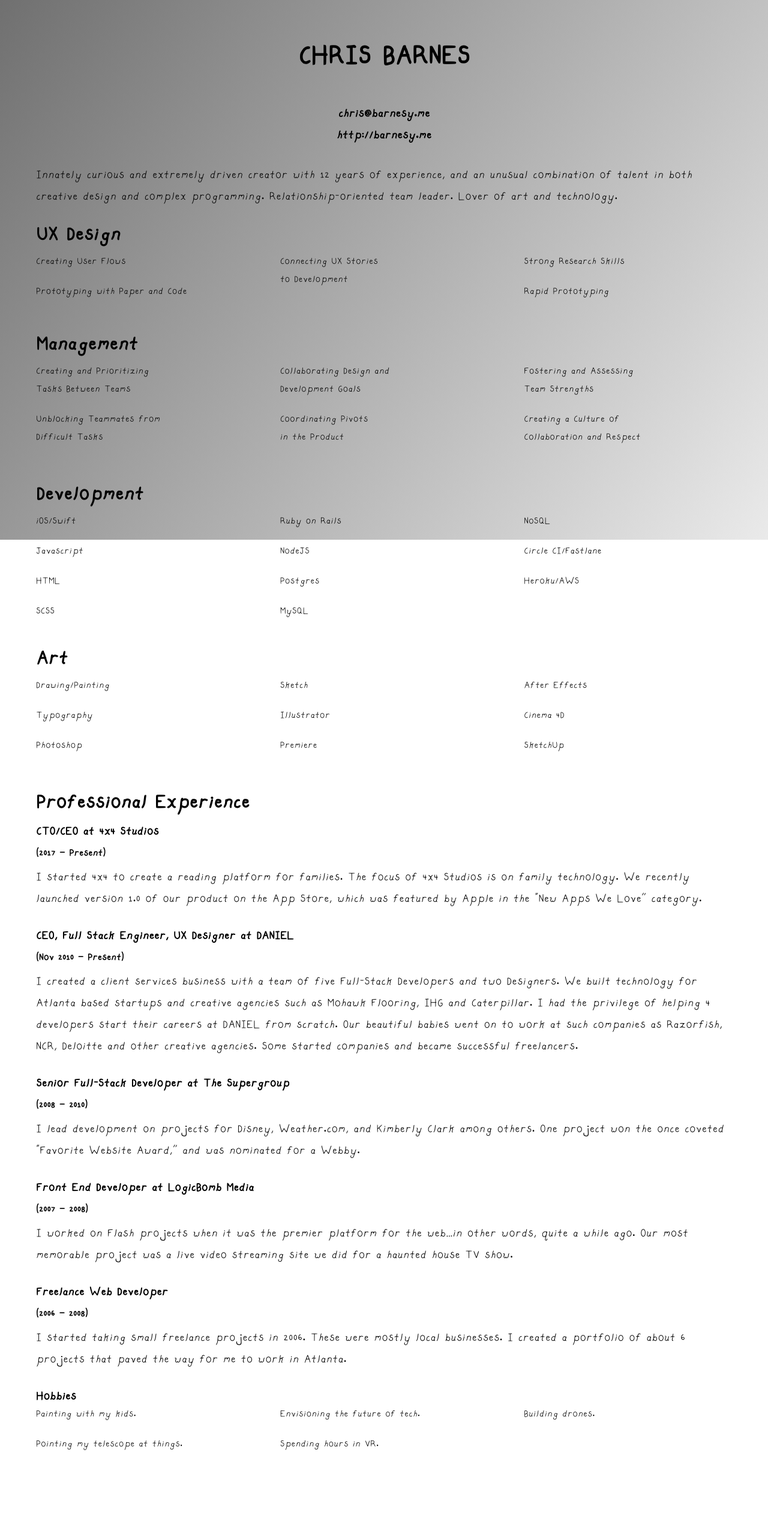
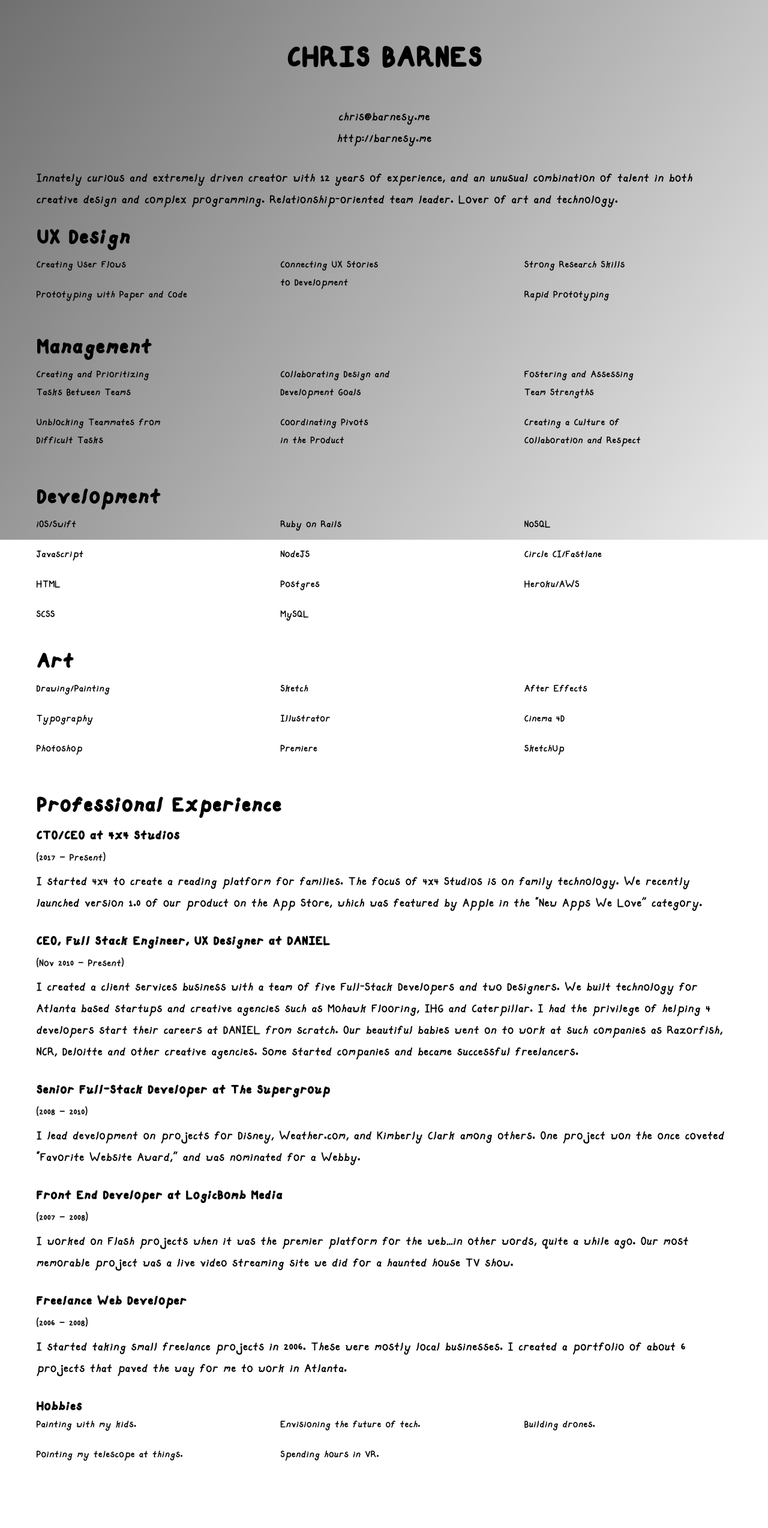
Before and after one commit to barnesy/portfolio, a Jekyll site: the page built from résumé.md, in a window 1280 px wide. Shown: the whole page at 60% size. Built offline with Jekyll 4.4.1, drawn with Linux system fonts in a browser that asks for light colours; comment, search, counter and statistics services are not loaded.

Commit message:
Ads Handsy-Bold

```diff
--- a/assets/css/main.scss
+++ b/assets/css/main.scss
@@ -18,11 +18,15 @@
     src: url("/assets/fonts/Handsy.otf") format("opentype");
 }
 
+@font-face {
+    font-family: Handsy-Bold;
+    src: url("/assets/fonts/Handsy-Bold.otf") format("opentype");
+}
+
 body {
   margin: 0;
   padding: 0;
   font-family: Handsy, Helvetica, sans-serif;
-  font-weight: bold;
 
   @media (min-width: $small-screen) {
     display: flex;
@@ -93,8 +97,6 @@
       font-size: 1.5em;
       color: black;
       margin-bottom: 30px;
-      font-weight: normal;
-      // line-height: 1.75em;
     }
 
     ul{
@@ -105,7 +107,6 @@
       text-transform:none;
 
       li{
-        font-weight: normal;
         margin-bottom: 1em;
         line-height: 1.5em;
       }
@@ -165,7 +166,7 @@
 }
 
 h1 {
-  font-family: Handsy;
+  font-family: Handsy-Bold;
   background: none;
   font-size: 2.75em;
   margin: 60px 45px 45px;
@@ -178,22 +179,27 @@
 }
 
 h2 {
+  font-family: Handsy-Bold;
   font-size: 2.5em;
   margin: 0 15px 15px 15px;
   line-height: 0.75em;
-  font-family: Handsy;
   @media (min-width: $small-screen) {
     margin: 0 15px 15px 0;
   }
 }
 
 h3 {
+  font-family: Handsy-Bold;
   font-size: 1.5em;
   margin: 0 30px;
 
   @media (min-width: $small-screen) {
     margin: 0;
   }
+}
+
+h4 {
+  font-family: Handsy-Bold;
 }
 
 ul {
@@ -251,9 +257,9 @@
 p {
   font-size: 1.5em;
   flex: 0 0 100%;
-  // color: $blue;
   line-height: 1.5em;
   margin: 0 20px auto;
+  font-weight: bold;
 
   @media (min-width: $small-screen) {
     font-size: 2em;
```
Also changed, not shown: assets/fonts/Handsy-Bold.otf (added).
